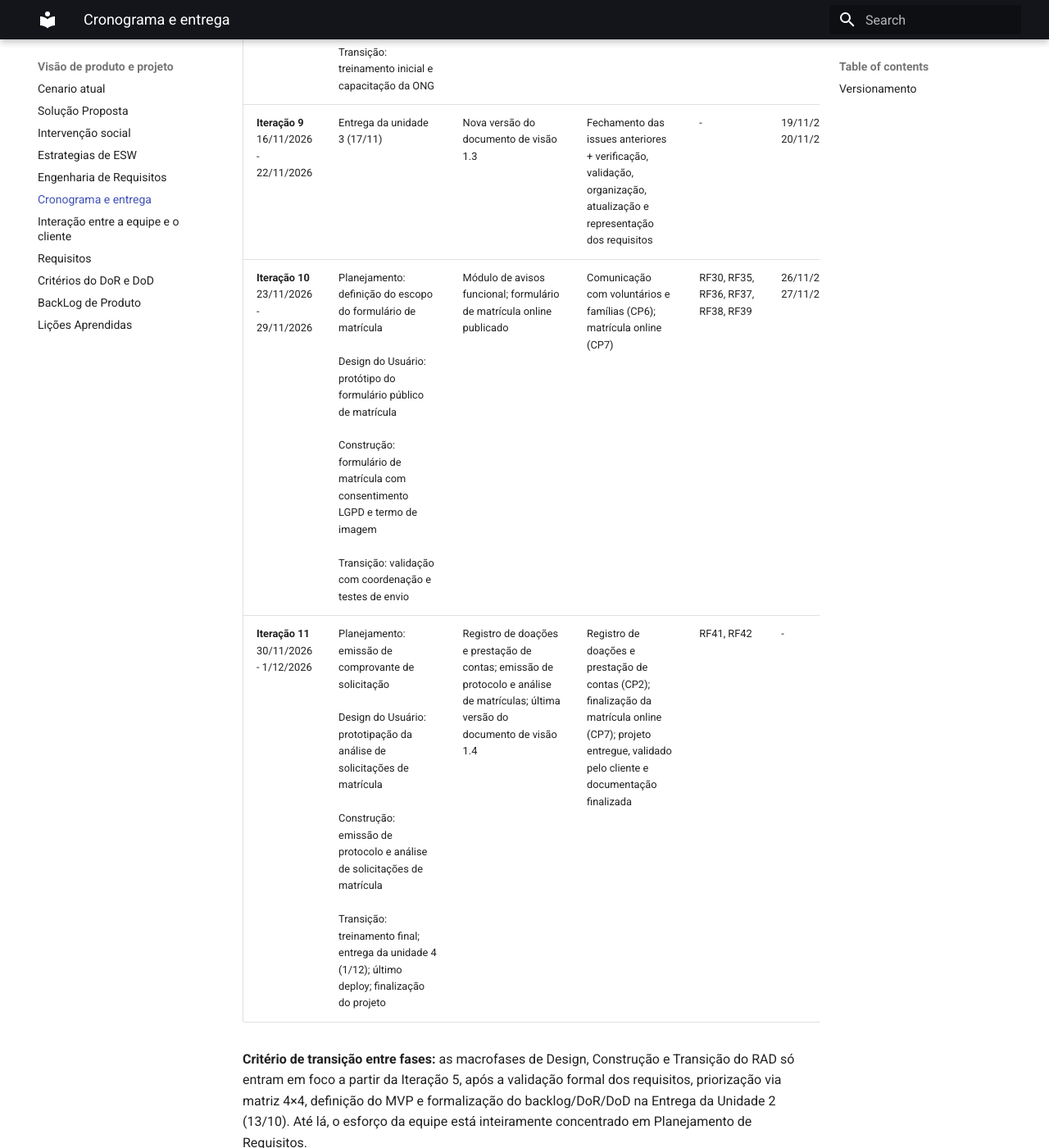
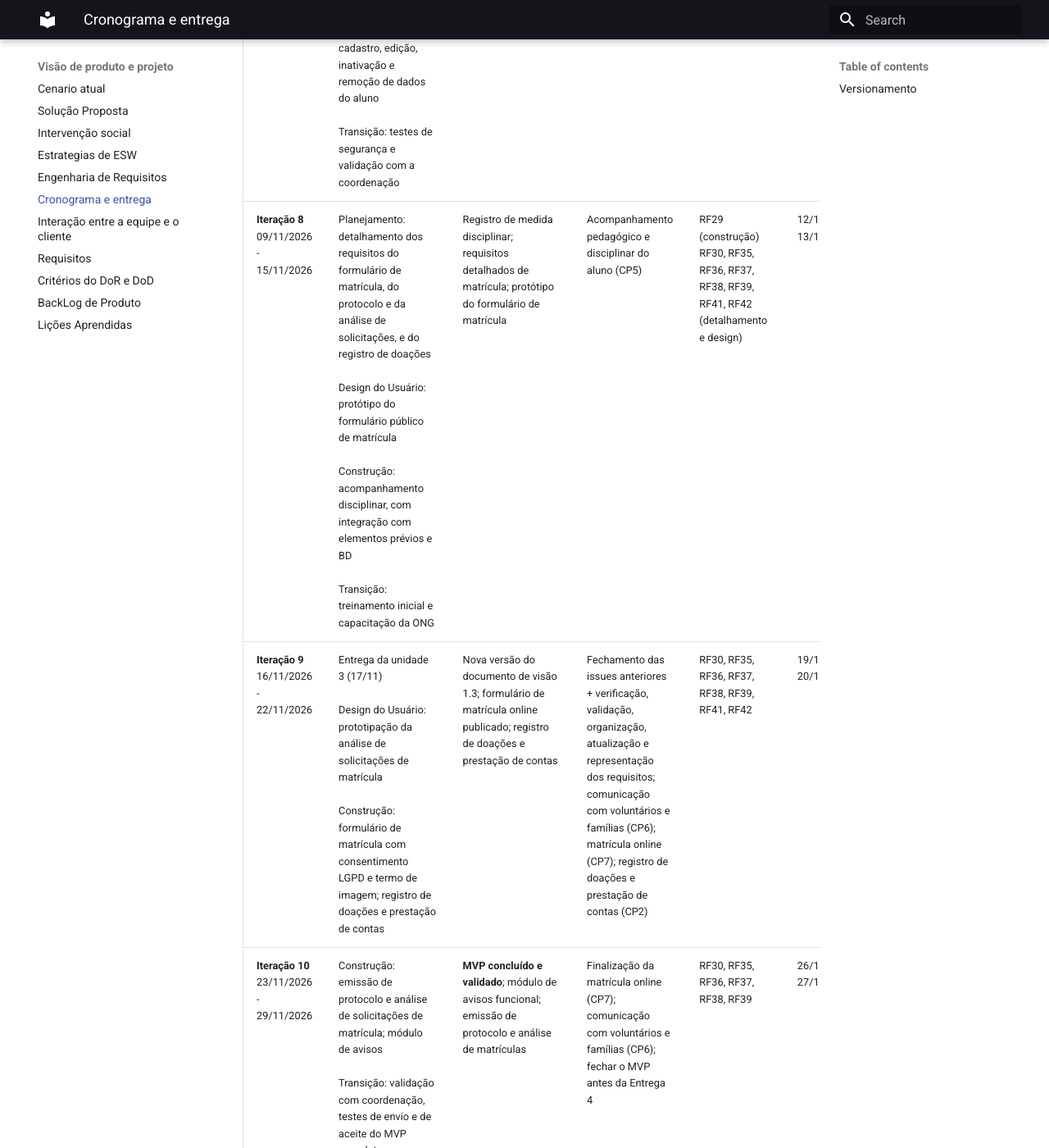
Before and after one commit to mdsreq-fga-unb/REQ-2026.2-T01-SigCecp, an MkDocs documentation site: the page built from docs/visao_produto_projeto/6_cronograma.md, in a window 1280 px wide and 1400 px high, scrolled down 2377 px. Shown: the whole window at 82% size. Built offline with MkDocs 1.6.1 and Material for MkDocs 9.7.7, drawn with Linux system fonts in a browser that asks for light colours; some of the changed text lies outside the part shown.

Commit message:
Mudando prazos
Alguns detalhes foram adicionados ao cronograma e o mvp foi planejado para ser finalizado antes da quarta entrega

```diff
--- a/docs/visao_produto_projeto/6_cronograma.md
+++ b/docs/visao_produto_projeto/6_cronograma.md
@@ -6,16 +6,17 @@
 | **Iteração 1**<br>20/09/2026 - 27/09/2026 | Planejamento de Requisitos: Elicitação e ajuste da lista de RFs e RNFs, preparação para validação | Atualização da documentação do git pages com a prévia dos principais requisitos | Desenvolver e ajustar a primeira lista de requisitos funcionais e não funcionais do sistema | - | 24/09/2026<br>25/09/2026 |
 | **Iteração 2**<br>28/09/2026 - 04/10/2026 | Planejamento de Requisitos: Validação final da lista de RFs e RNFs (29/09); avaliação de valor de negócio com o cliente e de esforço técnico pela equipe; construção da matriz 4×4; definição do MVP | Lista validada de RFs/RNFs; matriz 4×4 de priorização; lista de RFs selecionados para o MVP | Priorizar os requisitos e definir o escopo do MVP com base em valor de negócio e esforço técnico | - | 01/10/2026<br>02/10/2026 |
 | **Iteração 3**<br>05/10/2026 - 11/10/2026 | Planejamento de Requisitos: definição do backlog, DoR e DoD com base no MVP validado; preparação da documentação para a entrega da Unidade 2 | Backlog, DoR e DoD definidos | Consolidar backlog e critérios de pronto/aceite que servirão de base para as próximas iterações | - | 08/10/2026<br>09/10/2026 |
-| **Iteração 4**<br>12/10/2026 - 18/10/2026 | Entrega da Unidade 2 (13/10) | Documento de visão versão 1.2 | Formalizar requisitos, backlog, DoR, DoD e MVP | - | 15/10/2026<br>16/10/2026 |
-| **Iteração 5**<br>19/10/2026 - 25/10/2026 | Design do Usuário: Protótipo da tela de publicação, edição e consulta de conteúdo institucional e eventos; protótipo inicial do dashboard de gestão de turmas | Protótipos de conteúdo institucional/eventos e de dashboard de turmas | Gestão de conteúdo institucional (CP3) e gestão inicial das turmas (CP1) | RF13, RF14, RF15, RF16, RF17, RF18, RF19, RF20 | 22/10/2026<br>23/10/2026 |
-| **Iteração 6**<br>26/10/2026 - 01/11/2026 | Construção: implementação dos protótipos de conteúdo institucional/eventos e do dashboard de turmas<br><br>Transição: teste de aceite dos requisitos implementados nesta construção | Módulo de conteúdo institucional/eventos e dashboard de turmas funcionais | Gestão e acompanhamento de turmas (CP1); gestão de conteúdo institucional (CP3) | RF03, RF06, RF07 | 29/10/2026<br>30/10/2026 |
-| **Iteração 7**<br>02/11/2026 - 08/11/2026 | Planejamento: escopo dos dados cadastrais e documentais dos alunos<br><br>Design do Usuário: prototipação da ficha do aluno<br><br>Construção: cadastro, edição, inativação e remoção de dados do aluno<br><br>Transição: testes de segurança e validação com a coordenação | Ficha de aluno funcional, com cadastro, histórico e tratamento de dados críticos | Cadastro e histórico de alunos (CP4) | RF21, RF22, RF23, RF24 | 05/11/2026<br>06/11/2026 |
-| **Iteração 8**<br>09/11/2026 - 15/11/2026 | Planejamento: acompanhamento disciplinar<br><br>Design do Usuário: prototipação das telas de medidas disciplinares<br><br>Construção: integração com elementos prévios e BD<br><br>Transição: treinamento inicial e capacitação da ONG | Registro e consulta de frequência, alerta de faltas críticas e registro de medida disciplinar | Acompanhamento pedagógico e disciplinar do aluno (CP5) | RF29 | 12/11/2026<br>13/11/2026 |
-| **Iteração 9**<br>16/11/2026 - 22/11/2026 | Entrega da unidade 3 (17/11) | Nova versão do documento de visão 1.3 | Fechamento das issues anteriores + verificação, validação, organização, atualização e representação dos requisitos | - | 19/11/2026<br>20/11/2026 |
-| **Iteração 10**<br>23/11/2026 - 29/11/2026 | Planejamento: definição do escopo do formulário de matrícula<br><br>Design do Usuário: protótipo do formulário público de matrícula<br><br>Construção:  formulário de matrícula com consentimento LGPD e termo de imagem<br><br>Transição: validação com coordenação e testes de envio | Módulo de avisos funcional; formulário de matrícula online publicado | Comunicação com voluntários e famílias (CP6); matrícula online (CP7) | RF30, RF35, RF36, RF37, RF38, RF39 | 26/11/2026<br>27/11/2026 |
-| **Iteração 11**<br>30/11/2026 - 1/12/2026 | Planejamento: emissão de comprovante de solicitação<br><br>Design do Usuário: prototipação da análise de solicitações de matrícula<br><br>Construção: emissão de protocolo e análise de solicitações de matrícula<br><br>Transição: treinamento final; entrega da unidade 4 (1/12); último deploy; finalização do projeto | Registro de doações e prestação de contas; emissão de protocolo e análise de matrículas; última versão do documento de visão 1.4 | Registro de doações e prestação de contas (CP2); finalização da matrícula online (CP7); projeto entregue, validado pelo cliente e documentação finalizada | RF41, RF42 | - |
+| **Iteração 4**<br>12/10/2026 - 18/10/2026 | Entrega da Unidade 2 (13/10) | Documento de visão versão 1.2; requisitos detalhados de turmas e conteúdo institucional/eventos | Formalizar requisitos, backlog, DoR, DoD e MVP; detalhar os primeiros requisitos para que possam entrar em desenvolvimento | RF03, RF06, RF07, RF13, RF14, RF15, RF16, RF17, RF18, RF19, RF20 | 15/10/2026<br>16/10/2026 |
+| **Iteração 5**<br>19/10/2026 - 25/10/2026 | Planejamento: detalhamento dos requisitos de cadastro e histórico de alunos e de acompanhamento disciplinar<br><br>Design do Usuário: Protótipo da tela de publicação, edição e consulta de conteúdo institucional e eventos; protótipo inicial do dashboard de gestão de turmas<br><br>Construção: início da implementação do módulo de conteúdo institucional/eventos | Protótipos de conteúdo institucional/eventos e de dashboard de turmas; requisitos detalhados de alunos e acompanhamento disciplinar | Gestão de conteúdo institucional (CP3) e gestão inicial das turmas (CP1) | RF13, RF14, RF15, RF16, RF17, RF18, RF19, RF20 (design e construção)<br>RF21, RF22, RF23, RF24, RF29 (detalhamento) | 22/10/2026<br>23/10/2026 |
+| **Iteração 6**<br>26/10/2026 - 01/11/2026 | Design do Usuário: prototipação da ficha do aluno<br><br>Construção: implementação dos protótipos de conteúdo institucional/eventos e do dashboard de turmas<br><br>Transição: teste de aceite dos requisitos implementados nesta construção | Módulo de conteúdo institucional/eventos e dashboard de turmas funcionais; protótipo da ficha do aluno | Gestão e acompanhamento de turmas (CP1); gestão de conteúdo institucional (CP3) | RF03, RF06, RF07 (construção)<br>RF21, RF22, RF23, RF24 (design) | 29/10/2026<br>30/10/2026 |
+| **Iteração 7**<br>02/11/2026 - 08/11/2026 | Planejamento: escopo dos dados cadastrais e documentais dos alunos<br><br>Design do Usuário: prototipação das telas de medidas disciplinares<br><br>Construção: cadastro, edição, inativação e remoção de dados do aluno<br><br>Transição: testes de segurança e validação com a coordenação | Ficha de aluno funcional, com cadastro, histórico e tratamento de dados críticos; protótipo das telas de medidas disciplinares | Cadastro e histórico de alunos (CP4) | RF21, RF22, RF23, RF24, RF29  | 05/11/2026<br>06/11/2026 |
+| **Iteração 8**<br>09/11/2026 - 15/11/2026 | Planejamento: detalhamento dos requisitos do formulário de matrícula, do protocolo e da análise de solicitações, e do registro de doações<br><br>Design do Usuário: protótipo do formulário público de matrícula<br><br>Construção: acompanhamento disciplinar, com integração com elementos prévios e BD<br><br>Transição: treinamento inicial e capacitação da ONG | Registro de medida disciplinar; requisitos detalhados de matrícula; protótipo do formulário de matrícula | Acompanhamento pedagógico e disciplinar do aluno (CP5) | RF29 (construção)<br>RF30, RF35, RF36, RF37, RF38, RF39, RF41, RF42 (detalhamento e design) | 12/11/2026<br>13/11/2026 |
+| **Iteração 9**<br>16/11/2026 - 22/11/2026 | Entrega da unidade 3 (17/11)<br><br>Design do Usuário: prototipação da análise de solicitações de matrícula<br><br>Construção: formulário de matrícula com consentimento LGPD e termo de imagem; registro de doações e prestação de contas | Nova versão do documento de visão 1.3; formulário de matrícula online publicado; registro de doações e prestação de contas | Fechamento das issues anteriores + verificação, validação, organização, atualização e representação dos requisitos; comunicação com voluntários e famílias (CP6); matrícula online (CP7); registro de doações e prestação de contas (CP2) | RF30, RF35, RF36, RF37, RF38, RF39, RF41, RF42 | 19/11/2026<br>20/11/2026 |
+| **Iteração 10**<br>23/11/2026 - 29/11/2026 | Construção: emissão de protocolo e análise de solicitações de matrícula; módulo de avisos<br><br>Transição: validação com coordenação, testes de envio e de aceite do MVP completo; treinamento final | **MVP concluído e validado**; módulo de avisos funcional; emissão de protocolo e análise de matrículas | Finalização da matrícula online (CP7); comunicação com voluntários e famílias (CP6); fechar o MVP antes da Entrega 4 | RF30, RF35, RF36, RF37, RF38, RF39 | 26/11/2026<br>27/11/2026 |
+| **Iteração 11**<br>30/11/2026 - 01/12/2026 | Entrega da unidade 4 (01/12)<br><br>Transição: correções finais a partir da validação, último deploy, finalização do projeto | Última versão do documento de visão 1.4; projeto entregue | Projeto entregue, validado pelo cliente e documentação finalizada | - | - |
 
 **Critério de transição entre fases:** as macrofases de Design, Construção e Transição do RAD só entram em foco a partir da Iteração 5, após a validação formal dos requisitos, priorização via matriz 4×4, definição do MVP e formalização do backlog/DoR/DoD na Entrega da Unidade 2 (13/10). Até lá, o esforço da equipe está inteiramente concentrado em Planejamento de Requisitos.
+
 
 > O cronograma é uma previsão e que pode sofrer mudanças no decorrer do desenvolvimento para melhor adequação do projeto.
 
```
